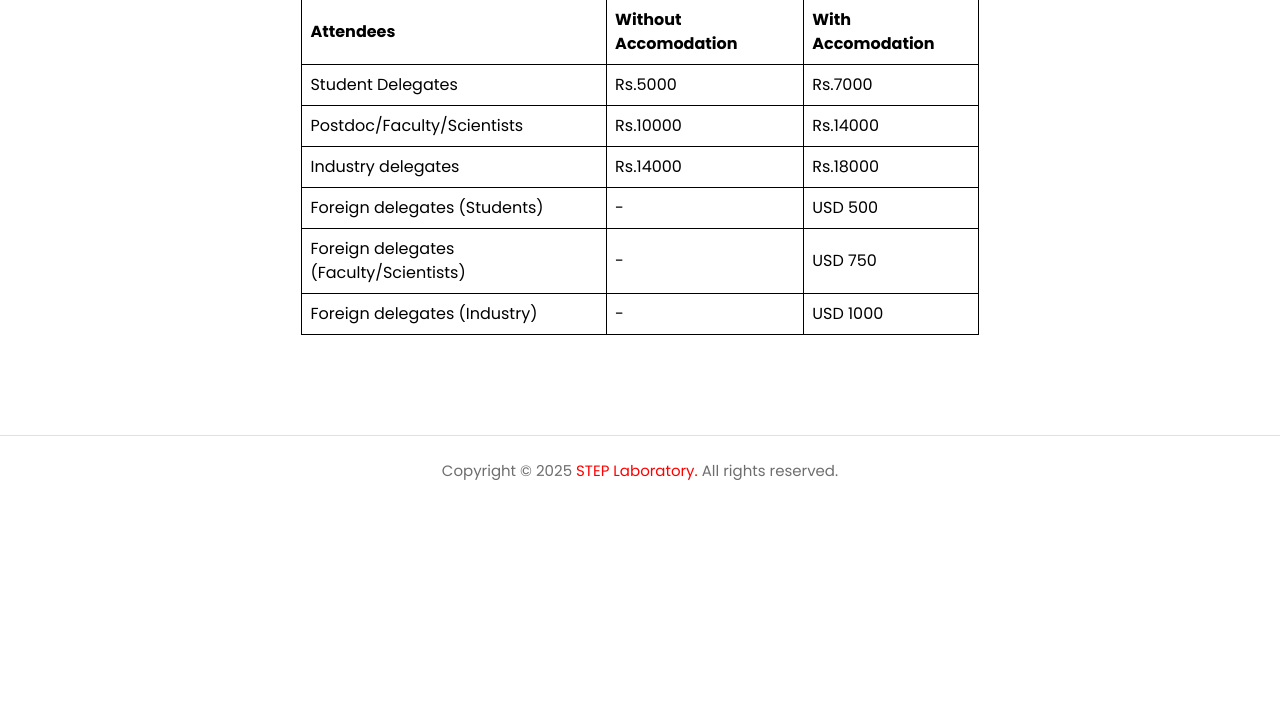
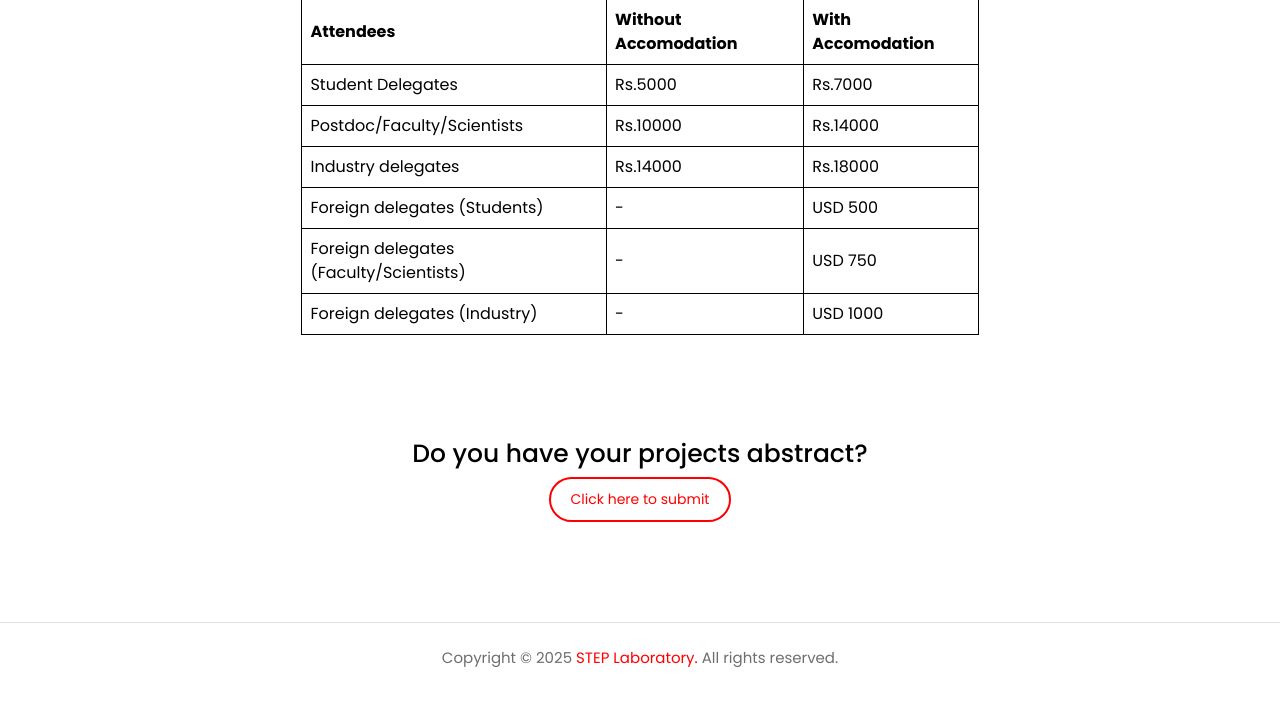
Before and after one commit to ictn-klc-2025/ictn2025, a Django app: page /registration in a window 1280 px wide. Shown: the part 691-1404 px from the top of the page. Before the commit the page ends 1171 px from the top, so only its background shows below. Run offline with Django 4.2, Linux system fonts and the light colour scheme; some libraries are stand-ins or nearby versions.

Commit message:
editing template

```diff
--- a/templates/home.html
+++ b/templates/home.html
@@ -73,7 +73,9 @@
     <!-- <h4 class="px-3 px-md-0 m-0" data-aos="fade-down">Do you have your projects abstract?</h4> -->
       <h4 class="pt-1" data-aos="fade-down">Do you have your projects abstract?</h4>
     <div data-aos="fade-up">
+      <a href="https://tinyurl.com/ICTNKLC-Abstract">
       <button class="btn btn-rounded btn-outline-danger">Click here to submit</button>
+      </a>
     </div>
   </div>
 </section>
--- a/templates/registration.html
+++ b/templates/registration.html
@@ -34,7 +34,7 @@
                     <li>Participants needing accommodation are requested to register as soon as possible as hostel/ guest house facility is limited and will be available on first-come, first serve basis.</li>
                 </UL>
               </p>
-                <table style="border-collapse: collapse; width: 100%;">
+                <table class="grid-margin" style="border-collapse: collapse; width: 100%;">
                     <thead>
                         <tr>
                         <th style="border: 1px solid black; padding: 8px;">Attendees</th>
@@ -79,7 +79,20 @@
                         </tr>
                     </tbody>
                 </table>
+
+                <div class="contact-us-bgimage " style="text-align: center;">
+                    <h4 class="pt-1" data-aos="fade-down">Do you have your projects abstract?</h4>
+                    <div data-aos="fade-up">
+                    <a href="https://tinyurl.com/ICTNKLC-Abstract">
+                    <button class="btn btn-rounded btn-outline-danger">Click here to submit</button>
+                    </a>
+                    </div>
+                </div>
+
+
+
             </div>
+
 
           </div>
           <div class="grid-margin d-flex justify-content-end">
```
